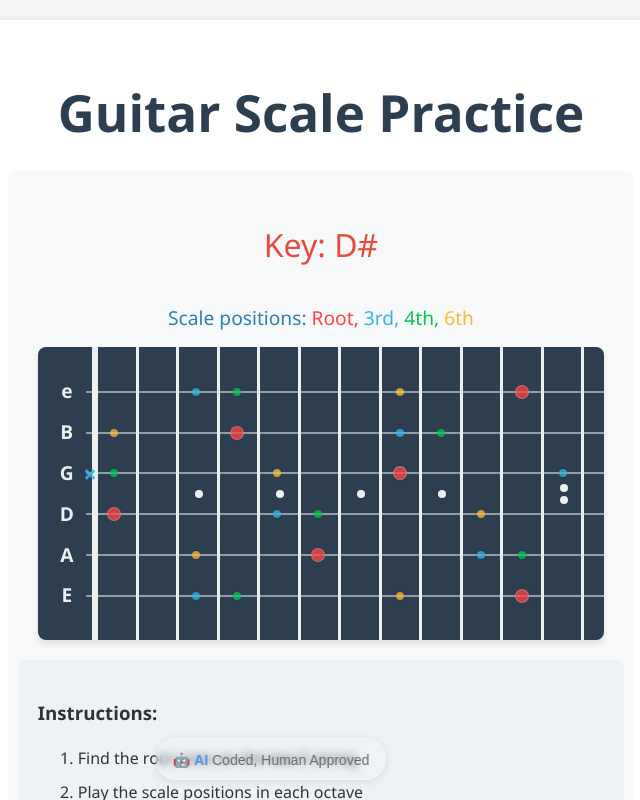
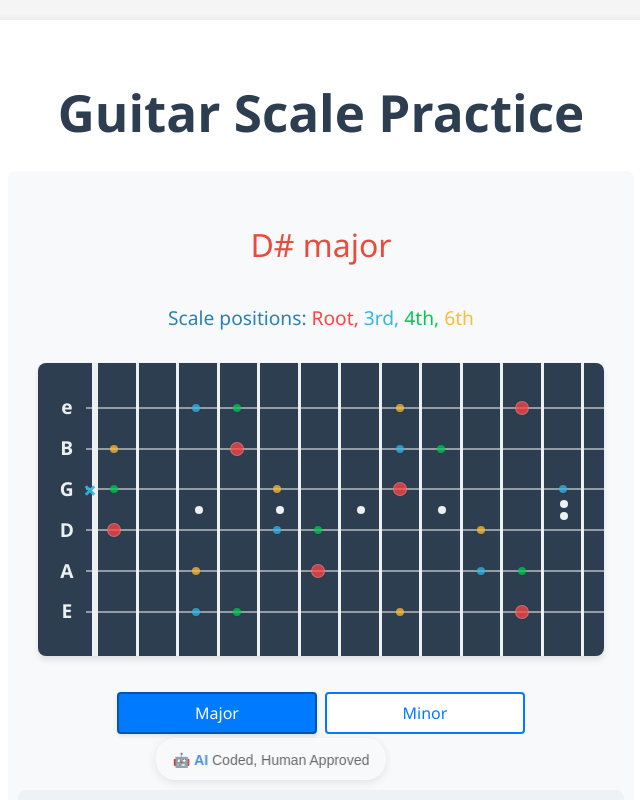
Before and after one commit to Milesjpool/guitarex-ai, a React (Vite) app: page / in a window 1280 px wide. Shown: the top 800 px of the page, without its empty margins (369-1009 px from the left). Built offline with nearby package versions, Linux system fonts and the light colour scheme.

Commit message:
Move scale type selector below fretboard and fix layout

```diff
--- a/src/App.css
+++ b/src/App.css
@@ -90,3 +90,39 @@ button:hover {
     border-radius: 5px;
     width: 100%;
 }
+
+.fretboard-container {
+    display: flex;
+    flex-direction: column;
+    align-items: center;
+    width: 100%;
+    margin: 1rem 0;
+}
+
+.scale-type-selector {
+    display: flex;
+    gap: 0.5rem;
+    margin-top: 1rem;
+}
+
+.scale-type-btn {
+    padding: 0.5rem 1rem;
+    border: 2px solid #007bff;
+    background: white;
+    color: #007bff;
+    border-radius: 4px;
+    cursor: pointer;
+    font-weight: 500;
+    transition: all 0.2s ease;
+}
+
+.scale-type-btn:hover {
+    background: #e6f0ff;
+}
+
+.scale-type-btn.active {
+    background: #007bff;
+    color: white;
+    border-color: #0056b3;
+    box-shadow: 0 2px 4px rgba(0, 0, 0, 0.1);
+}
--- a/src/App.tsx
+++ b/src/App.tsx
@@ -2,11 +2,8 @@ import React, { useState, useEffect } from 'react';
 import { Exercise, ErrorType } from './types';
 import GuitarNeck from './components/GuitarNeck';
 import AIBanner from './components/AIBanner';
+import { NOTES, SCALE_POSITIONS, ScaleType, generateScale } from './utils/scales';
 import './App.css';
-
-// Define musical notes and scale positions
-const NOTES = ['A', 'A#', 'B', 'C', 'C#', 'D', 'D#', 'E', 'F', 'F#', 'G', 'G#'];
-const ALL_SCALE_POSITIONS = ['Root', '2nd', '3rd', '4th', '5th', '6th', '7th'];
 
 // Map scale positions to colors
 const getPositionColor = (position: string, index: number): string => {
@@ -24,36 +21,38 @@ const getPositionColor = (position: string, index: number): string => {
   return colors[index - 1] || '#ffffff';
 };
 
-const generateExercise = (): Exercise => {
+const generateExercise = (scaleType: ScaleType): Exercise => {
   const root_note = NOTES[Math.floor(Math.random() * NOTES.length)];
 
   // Generate scale positions, starting with Root and moving up with random intervals
   const num_positions = Math.floor(Math.random() * 2) + 3; // Random number between 3 and 4
   let current_pos = 0;  // Start at Root
-  const scale_positions = [ALL_SCALE_POSITIONS[current_pos]];
+  const scale_positions = [SCALE_POSITIONS[current_pos]];
 
   // Add random ascending intervals
   for (let i = 0; i < num_positions - 1; i++) {
     // Choose a random interval to move up (at least 1 step)
     const interval = Math.floor(Math.random() * 3) + 1;
-    current_pos = Math.min(current_pos + interval, ALL_SCALE_POSITIONS.length - 1);
-    scale_positions.push(ALL_SCALE_POSITIONS[current_pos]);
+    current_pos = Math.min(current_pos + interval, SCALE_POSITIONS.length - 1);
+    scale_positions.push(SCALE_POSITIONS[current_pos]);
   }
 
   return {
     root_note,
-    scale_positions
+    scale_positions,
+    scale_type: scaleType
   };
 };
 
 function App(): JSX.Element {
   const [exercise, setExercise] = useState<Exercise | null>(null);
   const [error, setError] = useState<ErrorType>(null);
+  const [scaleType, setScaleType] = useState<ScaleType>('major');
 
   const handleGenerateExercise = (): void => {
     try {
       setError(null);
-      const newExercise = generateExercise();
+      const newExercise = generateExercise(scaleType);
       setExercise(newExercise);
     } catch (error) {
       console.error('Error generating exercise:', error);
@@ -65,13 +64,31 @@ function App(): JSX.Element {
     handleGenerateExercise();
   }, []);
 
+  const handleScaleTypeChange = (newScaleType: ScaleType): void => {
+    setScaleType(newScaleType);
+    if (exercise) {
+      // Generate new scale positions based on the new scale type
+      const scale = generateScale(exercise.root_note, newScaleType);
+      const newPositions = exercise.scale_positions.map(pos => {
+        const index = SCALE_POSITIONS.indexOf(pos);
+        return SCALE_POSITIONS[index];
+      });
+
+      setExercise({
+        ...exercise,
+        scale_type: newScaleType,
+        scale_positions: newPositions
+      });
+    }
+  };
+
   return (
     <div className="container">
       <AIBanner />
       <h1>Guitar Scale Practice</h1>
       <div className="exercise-box">
         <div className="key">
-          {exercise ? `Key: ${exercise.root_note}` : 'Press Generate to start'}
+          {exercise ? `${exercise.root_note} ${exercise.scale_type}` : 'Press Generate to start'}
         </div>
         <div className="positions">
           {exercise && (
@@ -89,12 +106,29 @@ function App(): JSX.Element {
           )}
         </div>
         {error && <div className="error">{error}</div>}
+        <div className="fretboard-container">
           {exercise && (
             <GuitarNeck
               rootNote={exercise.root_note}
               scalePositions={exercise.scale_positions}
+              scaleType={exercise.scale_type}
             />
           )}
+          <div className="scale-type-selector">
+            <button
+              className={`scale-type-btn ${scaleType === 'major' ? 'active' : ''}`}
+              onClick={() => handleScaleTypeChange('major')}
+            >
+              Major
+            </button>
+            <button
+              className={`scale-type-btn ${scaleType === 'minor' ? 'active' : ''}`}
+              onClick={() => handleScaleTypeChange('minor')}
+            >
+              Minor
+            </button>
+          </div>
+        </div>
         <div className="instructions">
           <h3>Instructions:</h3>
           <ol>
--- a/src/components/GuitarNeck.tsx
+++ b/src/components/GuitarNeck.tsx
@@ -1,69 +1,41 @@
 import React from 'react';
+import { GuitarNeckProps } from '../types';
+import { generateScale, NOTES, SCALE_POSITIONS } from '../utils/scales';
 import './GuitarNeck.css';
 
-interface GuitarNeckProps {
-  rootNote: string;
-  scalePositions: string[];
-}
-
-const GuitarNeck: React.FC<GuitarNeckProps> = ({ rootNote, scalePositions }) => {
+const GuitarNeck: React.FC<GuitarNeckProps> = ({ rootNote, scalePositions, scaleType }) => {
+  const scale = generateScale(rootNote, scaleType);
   const strings = ['E2', 'A2', 'D3', 'G3', 'B3', 'e4'].reverse();
   const frets = Array.from({ length: 13 }, (_, i) => i);
   const extendedFrets = [-1, ...frets];
 
   // Calculate the note at a given string and fret
   const getNoteAtPosition = (string: string, fret: number): string => {
-    const notes = ['A', 'A#', 'B', 'C', 'C#', 'D', 'D#', 'E', 'F', 'F#', 'G', 'G#'];
     const stringNote = string.slice(0, -1).toUpperCase(); // Remove the octave number and convert to uppercase
-    const stringIndex = notes.indexOf(stringNote);
+    const stringIndex = NOTES.indexOf(stringNote as typeof NOTES[number]);
     const noteIndex = (stringIndex + fret + 1) % 12;
-    return notes[noteIndex];
-  };
-
-  // Convert scale positions to actual notes
-  const getScaleNotes = (): string[] => {
-    const notes = ['A', 'A#', 'B', 'C', 'C#', 'D', 'D#', 'E', 'F', 'F#', 'G', 'G#'];
-
-    // Map scale degrees to semitones for major scale
-    const semitonesFromRoot: { [key: string]: number } = {
-      'Root': 0,  // Root
-      '2nd': 2,   // Major 2nd
-      '3rd': 4,   // Major 3rd
-      '4th': 5,   // Perfect 4th
-      '5th': 7,   // Perfect 5th
-      '6th': 9,   // Major 6th
-      '7th': 11   // Major 7th
-    };
-
-    // The root note is already the actual note name (e.g., "C", "D", etc.)
-    const rootIndex = notes.indexOf(rootNote);
-
-    console.log('Root note:', rootNote);
-    console.log('Root index:', rootIndex);
-    console.log('Scale positions:', scalePositions);
-
-    const scaleNotes = scalePositions.map(pos => {
-      const semitones = semitonesFromRoot[pos];
-      const noteIndex = (rootIndex + semitones) % 12;
-      const note = notes[noteIndex];
-      console.log(`Position ${pos}: ${semitones} semitones -> ${note}`);
-      return note;
-    });
-
-    console.log('Calculated scale notes:', scaleNotes);
-    return scaleNotes;
+    return NOTES[noteIndex];
   };
 
   // Show note positions across the fretboard
   const getNotePosition = (string: string, fret: number): { note: string; order: number } | null => {
     if (fret === 12) return null; // Skip the 12th fret
     const note = getNoteAtPosition(string, fret);
-    const scaleNotes = getScaleNotes();
-    const order = scaleNotes.indexOf(note);
-    if (order === -1) return null;
+
+    // Find the position of this note in the current scale
+    const scaleIndex = scale.indexOf(note as typeof NOTES[number]);
+    if (scaleIndex === -1) return null;
+
+    // Get the scale position name (Root, 2nd, etc.)
+    const position = SCALE_POSITIONS[scaleIndex];
+
+    // Only show if this position is in our selected positions
+    if (!scalePositions.includes(position)) return null;
+
+    // Return the note and its order in our selected positions
     return {
       note,
-      order
+      order: scalePositions.indexOf(position)
     };
   };
 
--- /dev/null
+++ b/src/utils/scales.ts
@@ -0,0 +1,28 @@
+export const NOTES = ['A', 'A#', 'B', 'C', 'C#', 'D', 'D#', 'E', 'F', 'F#', 'G', 'G#'] as const;
+export type Note = typeof NOTES[number];
+
+export const SCALE_POSITIONS = ['Root', '2nd', '3rd', '4th', '5th', '6th', '7th'] as const;
+export type ScalePosition = typeof SCALE_POSITIONS[number];
+
+export type ScaleType = 'major' | 'minor';
+
+// Major scale intervals: W-W-H-W-W-W-H (where W = whole step, H = half step)
+const MAJOR_SCALE_INTERVALS = [0, 2, 4, 5, 7, 9, 11] as const;
+
+// Natural minor scale intervals: W-H-W-W-H-W-W
+const MINOR_SCALE_INTERVALS = [0, 2, 3, 5, 7, 8, 10] as const;
+
+export const getScaleIntervals = (scaleType: ScaleType): number[] => {
+  return scaleType === 'major' ? [...MAJOR_SCALE_INTERVALS] : [...MINOR_SCALE_INTERVALS];
+};
+
+export const getNoteAtInterval = (rootNote: Note, interval: number): Note => {
+  const rootIndex = NOTES.indexOf(rootNote);
+  const noteIndex = (rootIndex + interval) % 12;
+  return NOTES[noteIndex];
+};
+
+export const generateScale = (rootNote: Note, scaleType: ScaleType): Note[] => {
+  const intervals = getScaleIntervals(scaleType);
+  return intervals.map(interval => getNoteAtInterval(rootNote, interval));
+};
```
Also changed, not shown: src/types.ts (+8 -4 lines). Lines whose indentation alone changed are shown as unchanged.
